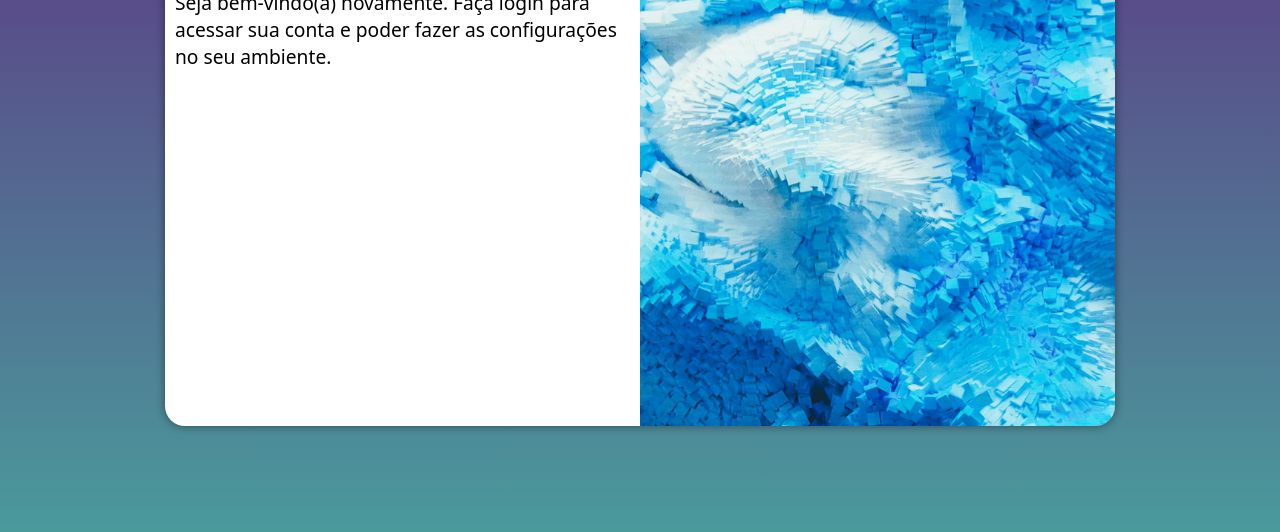
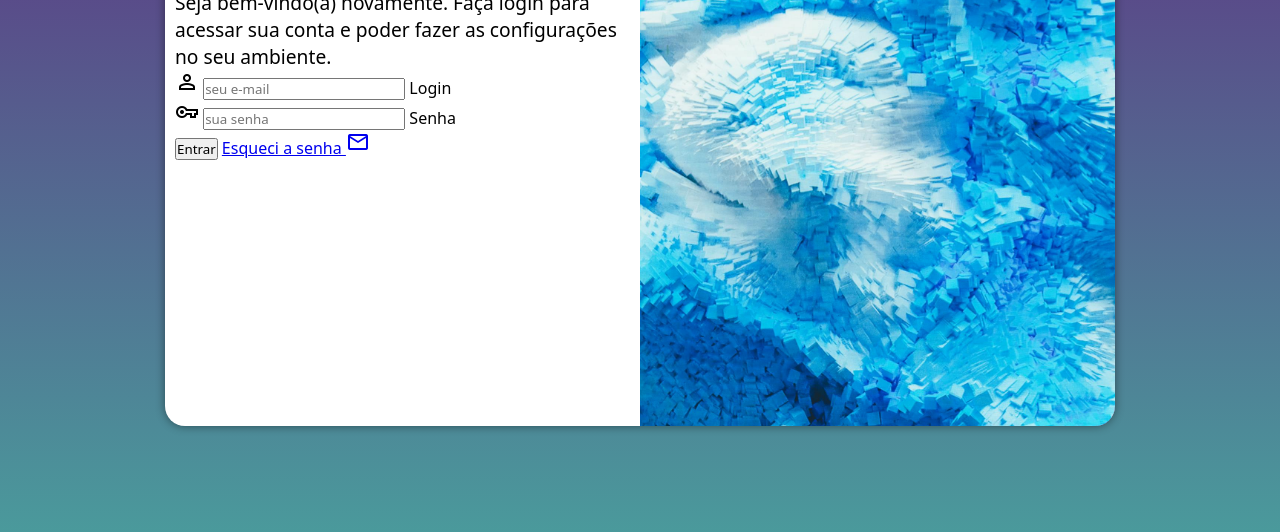
Before and after one commit to ClaudioGuibson/Projeto-login, a plain HTML site: page index.html in a window 1280 px wide. Shown: the part 224-756 px from the top of the page. Drawn offline with nearby package versions, Linux system fonts and the light colour scheme.

Commit message:
criei o formulario

```diff
--- a/index.html
+++ b/index.html
@@ -4,6 +4,7 @@
     <meta charset="UTF-8">
     <meta name="viewport" content="width=device-width, initial-scale=1.0">
     <title>login</title>
+    <link rel="stylesheet" href="https://fonts.googleapis.com/css2?family=Material+Symbols+Outlined:opsz,wght,FILL,GRAD@20..48,100..700,0..1,-50..200" />
     <link rel="stylesheet" href="estilos/style.css">
     <link rel="stylesheet" href="estilos/media-query.css">
 </head>
@@ -16,8 +17,19 @@
             <div id="formulario">
                 <h1>Login</h1>
                 <p>Seja bem-vindo(a) novamente. Faça login para acessar sua conta e poder fazer as configurações no seu ambiente.</p>
-                <form action="login.php" method="post">
-
+                <form action="login.php" method="post" autocomplete="on">
+                    <div class="campo">
+                        <span class="material-symbols-outlined">person</span>
+                        <input type="email" name="login" id="ilogin" placeholder="seu e-mail" autocomplete="email" required maxlength="30">
+                        <label for="ilogin">Login</label>
+                    </div>
+                    <div class="campo">
+                        <span class="material-symbols-outlined">vpn_key</span>
+                        <input type="password" name="senha" id="isenha" placeholder="sua senha" autocomplete="current-password" required minlength="8" maxlength="20">
+                        <label for="isenha">Senha</label>
+                    </div>
+                    <input type="submit" value="Entrar">
+                    <a href="esqueci.html">Esqueci a senha <span class="material-symbols-outlined">mail</span></a>
                 </form>
             </div>
         </section>
```
